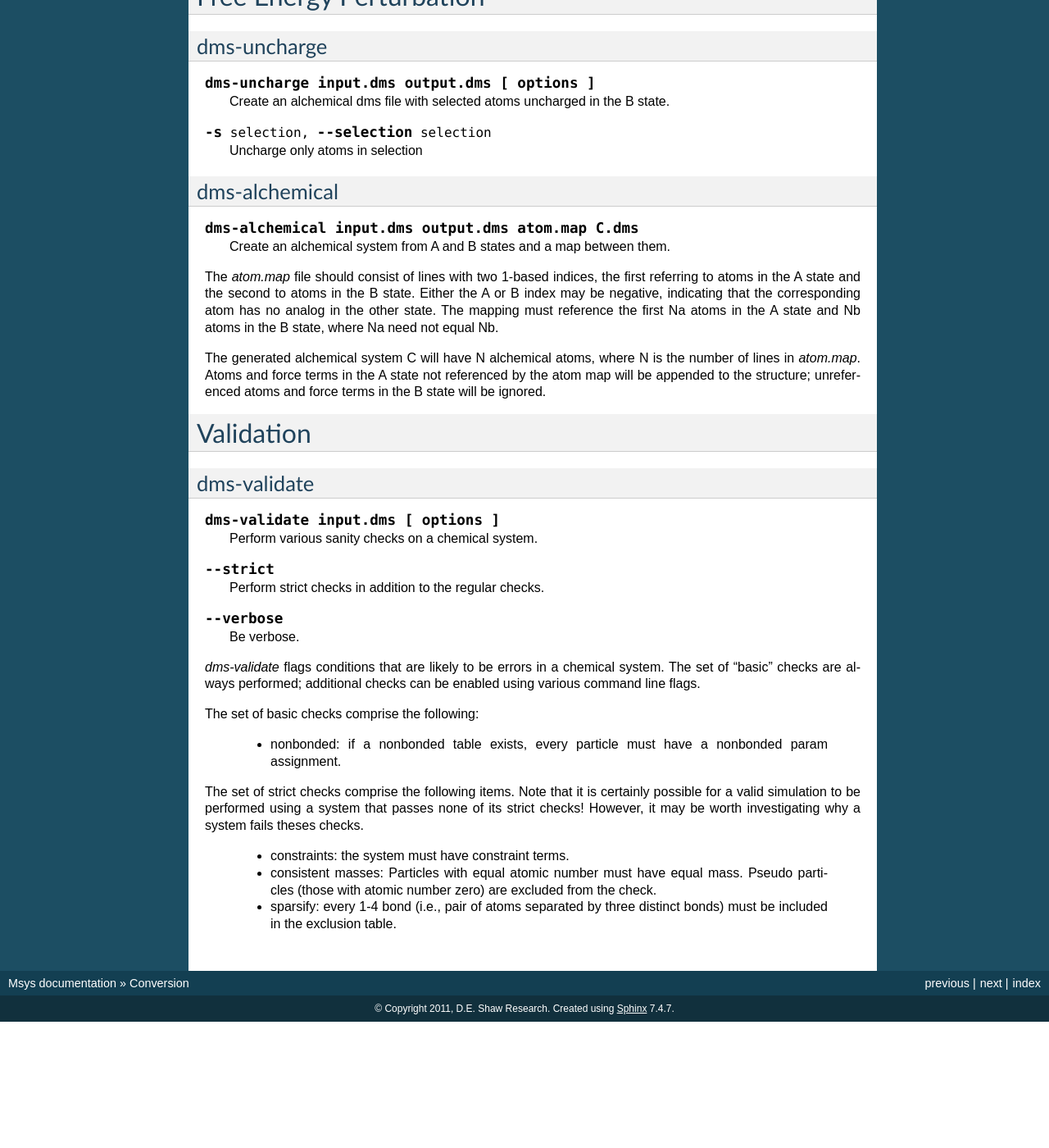
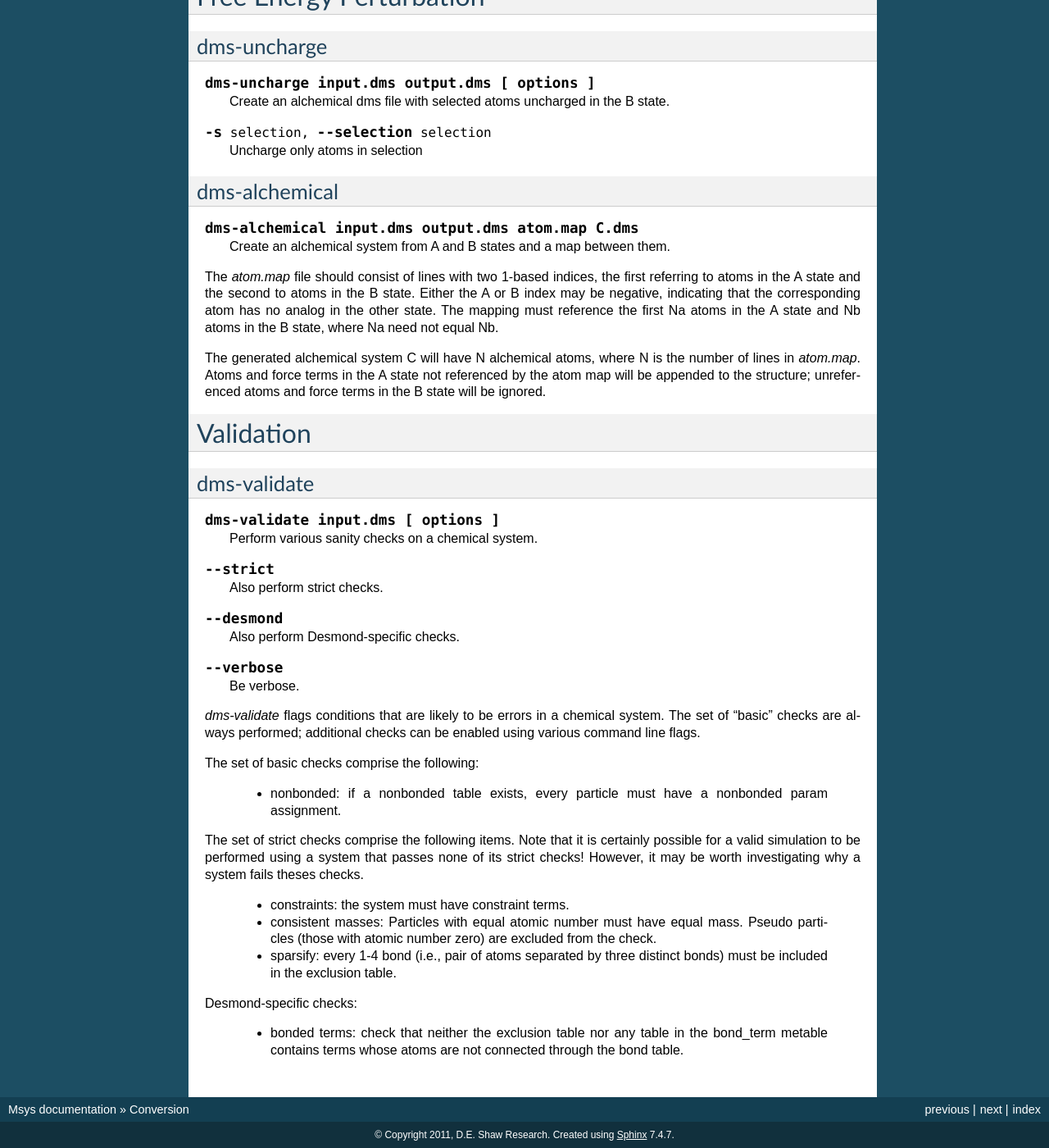
Before and after one commit to DEShawResearch/msys, a Sphinx documentation site: the page built from doc/source/tools.rst, in a window 1280 px wide and 1400 px high, scrolled down 6183 px. Shown: the whole window at 82% size. Built offline with Sphinx 7.4.7, drawn with Linux system fonts in a browser that asks for light colours; the version number could not be read and is left out; before the commit the page ends 7429 px from its top, so only the background shows below that.

Commit message:
Document the --desmond option in dms-validate.
[git-p4: depot-paths = "//depot/desrad/main/sw/libs/msys/": change = 131540]

```diff
--- a/doc/source/tools.rst
+++ b/doc/source/tools.rst
@@ -479,7 +479,11 @@ dms-validate
 
 .. cmdoption:: --strict
 
-    Perform strict checks in addition to the regular checks.
+    Also perform strict checks.
+
+.. cmdoption:: --desmond
+
+    Also perform Desmond-specific checks.
 
 .. cmdoption:: --verbose
 
@@ -508,3 +512,9 @@ investigating why a system fails theses checks.
 
  * sparsify: every 1-4 bond (i.e., pair of atoms separated by three
    distinct bonds) must be included in the exclusion table.
+
+Desmond-specific checks:
+
+ * bonded terms: check that neither the exclusion table nor any table
+   in the bond_term metable contains terms whose atoms are not connected
+   through the bond table.
```
